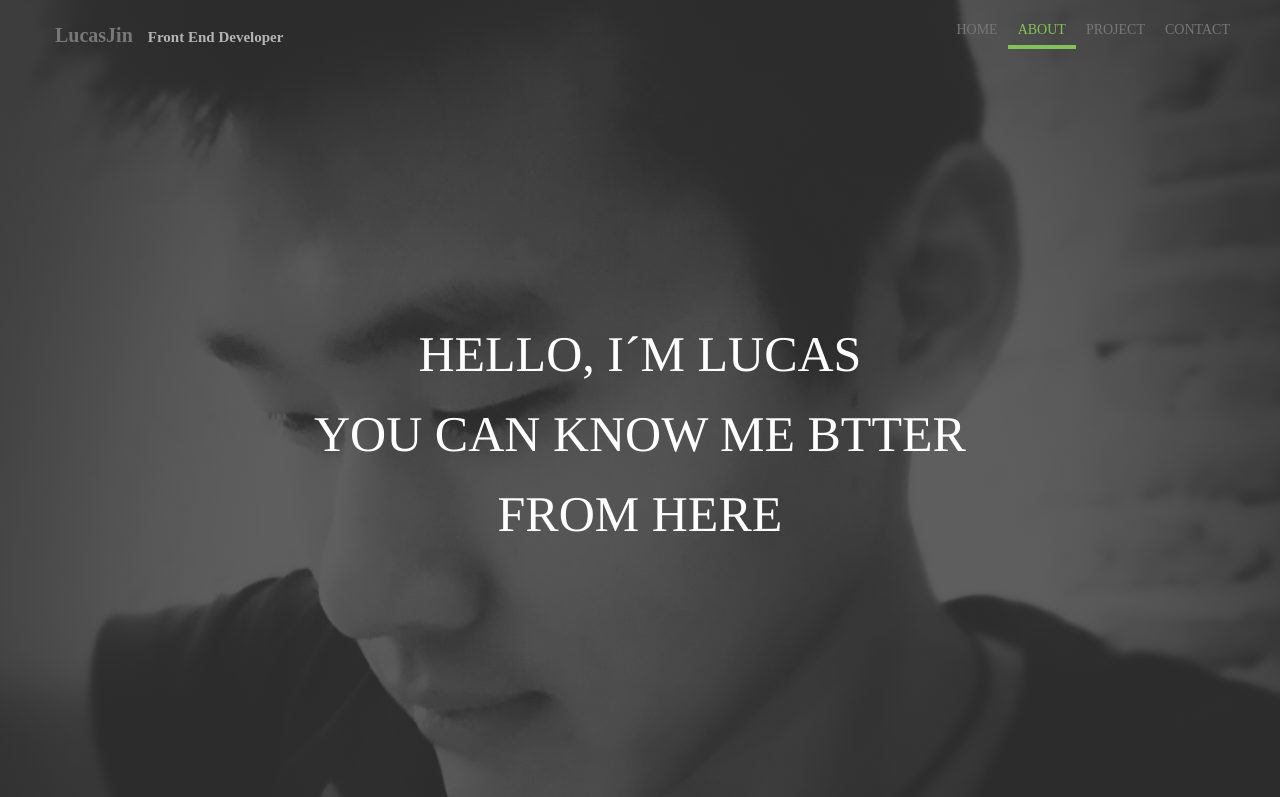
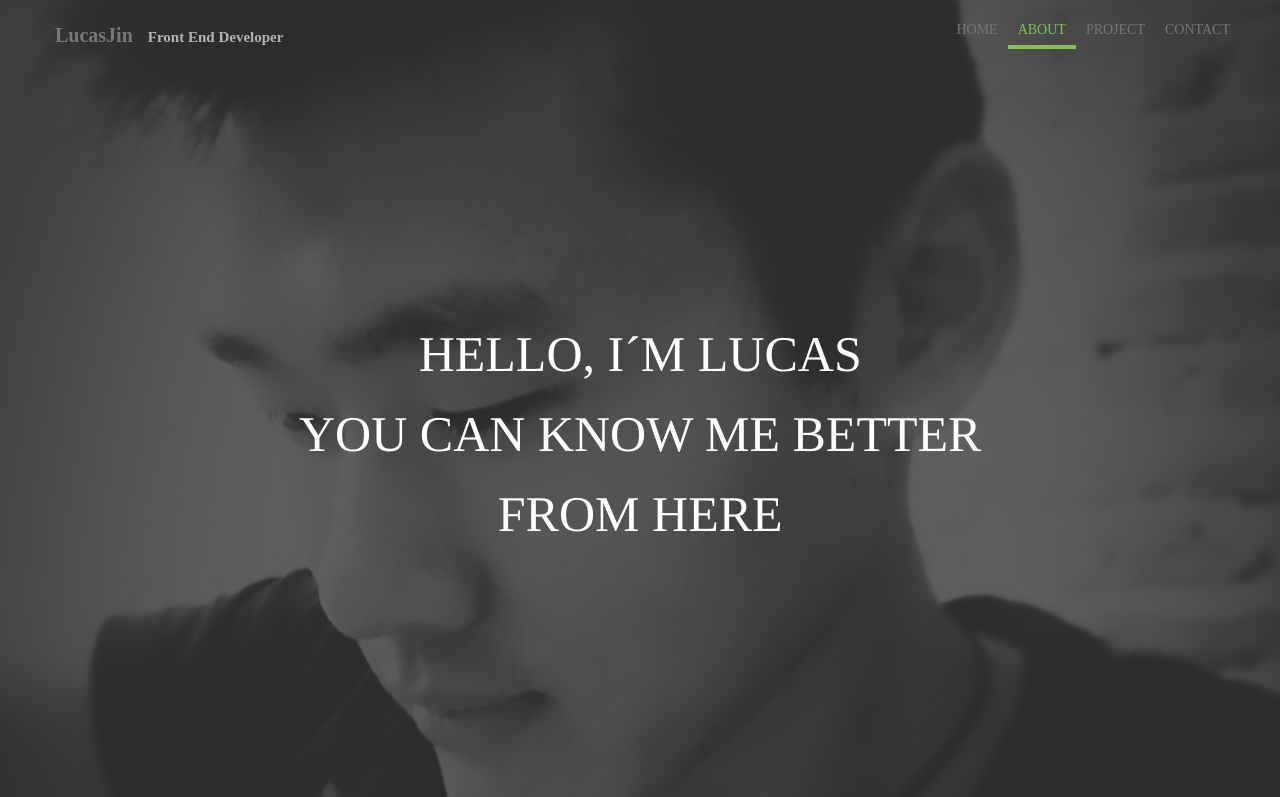
Before and after one commit to lucas1004jx/lucas1004jx.github.io, a plain HTML site: page about/about.html in a window 1280 px wide. Shown: the top 797 px of the page. Drawn offline with Linux system fonts and the light colour scheme; a web font is replaced by a local one.

Commit message:
fix a typo

```diff
--- a/about/about.html
+++ b/about/about.html
@@ -36,7 +36,7 @@
 
 
         <header class="container-fluid fullHeight">
-            <h1>Hello, i´m Lucas<br>You can know me btter <br>from here</h1>
+            <h1>Hello, i´m Lucas<br>You can know me better <br>from here</h1>
         </header>
 
         <section class="container">
```
